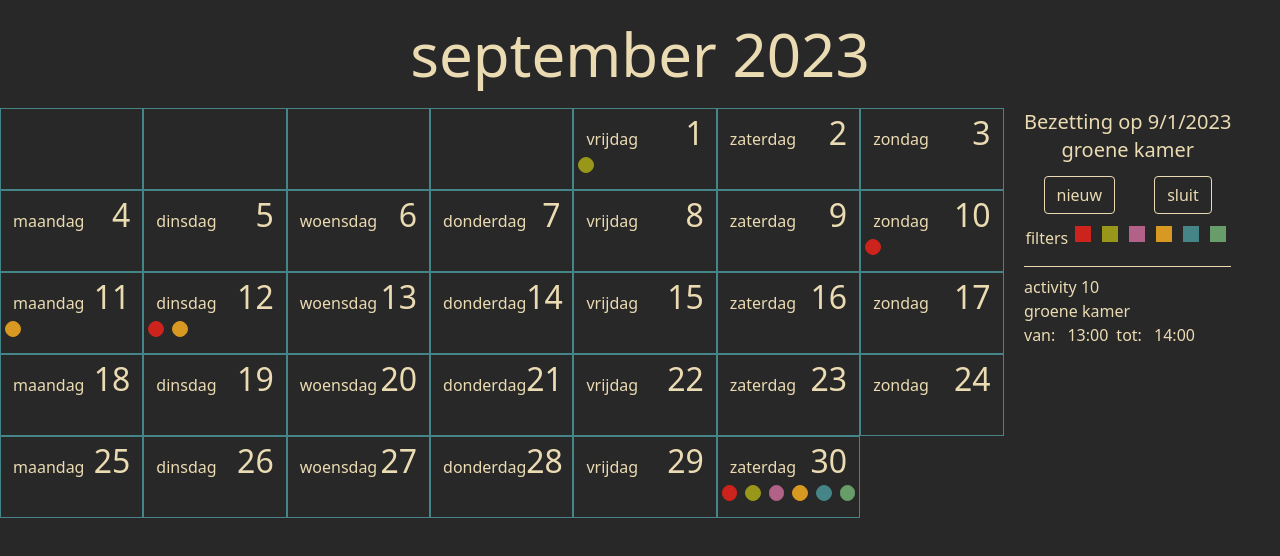
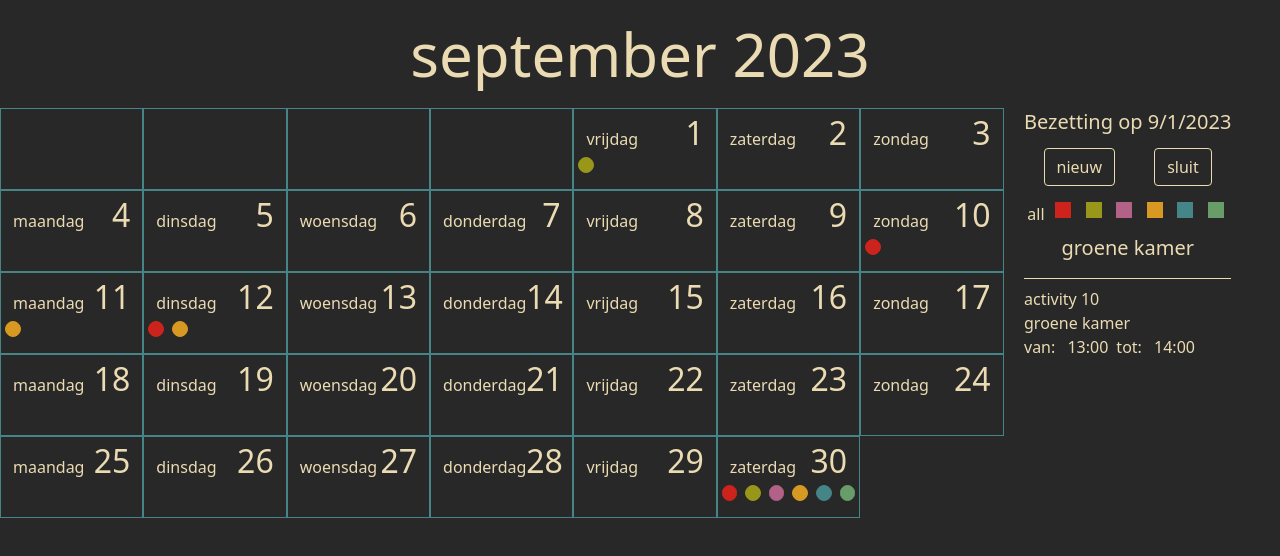
Before and after one commit to Fransz/ruimtes, a React (Create React App) app: page / in a window 1280 px wide. Both pictures are taken after a click on the element 586 px from the left and 165 px from the top of the page. Shown: the top 556 px of the page. Built offline with nearby package versions, Linux system fonts and the light colour scheme; data requests are answered from the project's data file.

Commit message:
We can clear the filter

```diff
--- a/src/components/MonthList.jsx
+++ b/src/components/MonthList.jsx
@@ -16,15 +16,22 @@ const MonthList = ({ day, room, closeHandler, filterHandler }) => {
   return (
     <>
       <h1 className='text-center text-xl'>{`Bezetting op ${day.toLocaleDateString()}`}</h1>
-      {room && <h1 className='text-center text-xl'>{room}</h1>}
-      <ListBar closeHandler={closeHandler} filterHandler={filterHandler} />
+      <ListBar
+        closeHandler={closeHandler}
+        filterHandler={filterHandler}
+        curFilter={room}
+      />
       <ul>{renderedItems}</ul>
     </>
   );
 };
 
-const ListBar = ({ closeHandler, filterHandler }) => {
-  const rooms = [
+const ListBar = ({ closeHandler, filterHandler, curFilter }) => {
+  const filters = [
+    <li key='all' onClick={(e) => filterHandler(e, undefined)}>
+      all
+    </li>,
+    ...[
       "rode kamer",
       "groene kamer",
       "rose kamer",
@@ -42,7 +49,8 @@ const ListBar = ({ closeHandler, filterHandler }) => {
           />
         </li>
       );
-  });
+    }),
+  ];
 
   return (
     <>
@@ -51,10 +59,8 @@ const ListBar = ({ closeHandler, filterHandler }) => {
           <Button onClick={(e) => console.log("not yet")}>nieuw</Button>
           <Button onClick={closeHandler}>sluit</Button>
         </div>
-        <ul className='flex justify-around align-top'>
-          <li>filters</li>
-          {rooms}
-        </ul>
+        <ul className='mt-4 flex justify-around align-top'>{filters}</ul>
+        {curFilter && <h1 className='my-2 text-center text-xl'>{curFilter}</h1>}
       </div>
     </>
   );
```
Lines whose indentation alone changed are shown as unchanged.
